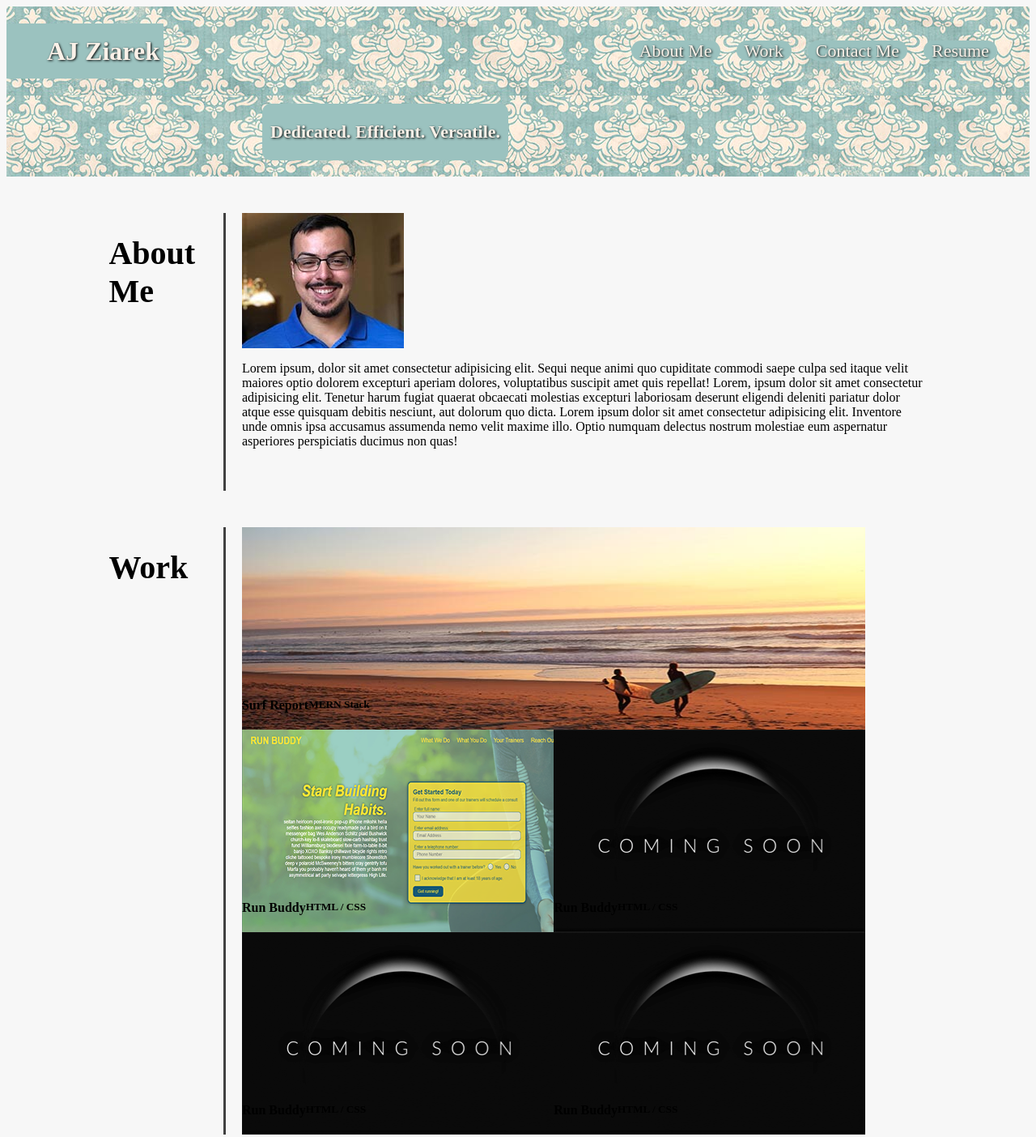
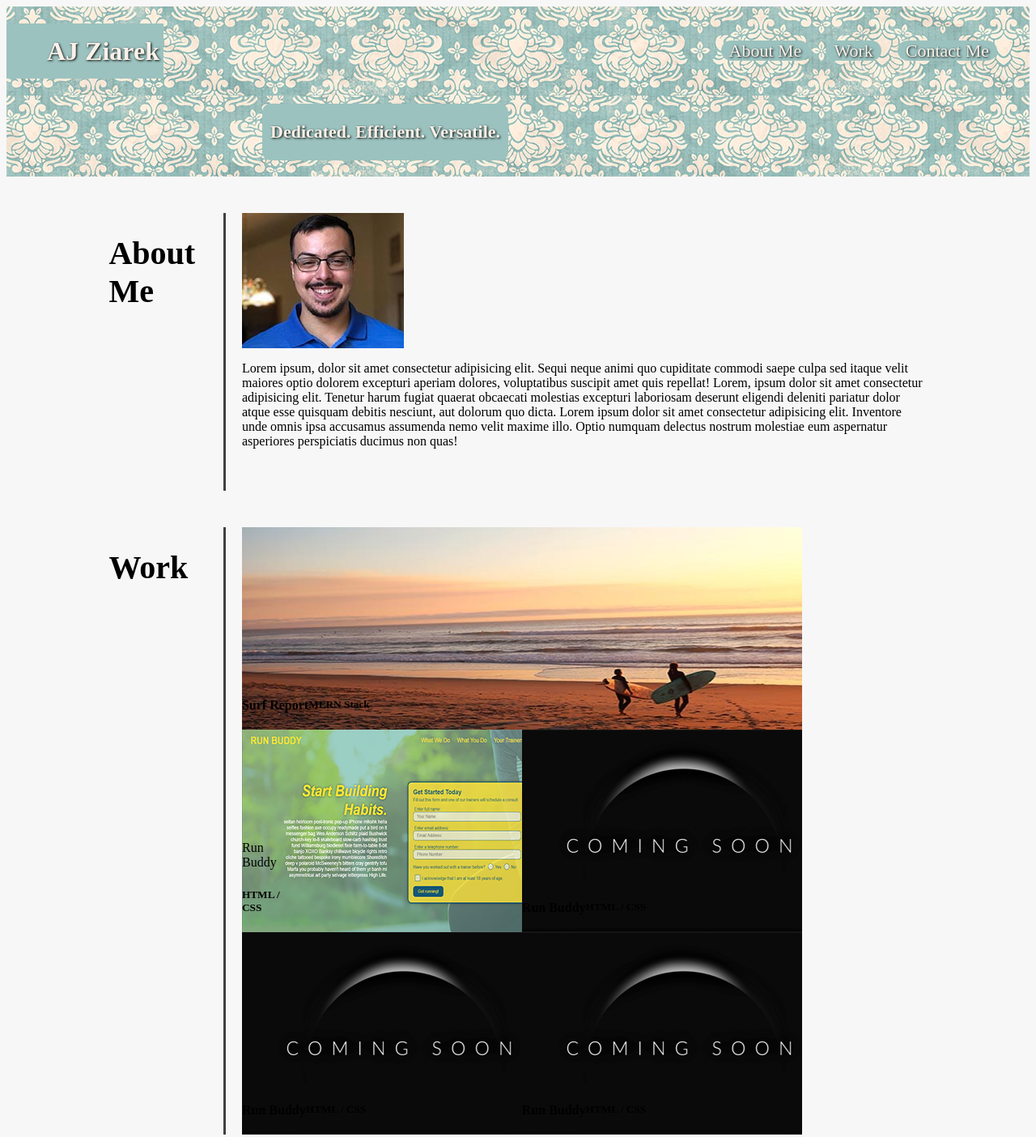
Before and after one commit to ajz91/ajzportfolio, a plain HTML site: page index.html in a window 1280 px wide. Shown: the top 1404 px of the page at 81% size. Drawn offline with Linux system fonts and the light colour scheme.

Commit message:
work link changes and header alterations

```diff
--- a/assets/css/style.css
+++ b/assets/css/style.css
@@ -160,6 +160,12 @@ nav ul a:hover {
     display:flex;
 }
 
+#runbuddy a {
+    color:#000;
+    text-decoration: none;
+    width:100%;
+}
+
 #project3 {
     background-image:url("../images/comingsoon.png");
     background-repeat:no-repeat;
--- a/index.html
+++ b/index.html
@@ -22,9 +22,6 @@
                 </li>
                 <li>
                     <a href="./index.html#contactme">Contact Me</a>
-                </li>
-                <li>
-                    <a href="./index.html#resume">Resume</a>
                 </li>
             </ul>
         </nav>
@@ -67,9 +64,10 @@
 
                 <div id="runbuddy">
                     <div class="text-wrapper">
-                        <h4 class="image-text">Run Buddy</h4>
+                        <a href="https://ajz91.github.io/run-buddy/" target="_blank" h4 class="image-text">Run Buddy</h4>
                         <h5 class="image-subtext">HTML / CSS</h5>
                     </div>
+                </a>
                 </div>
 
                 <div id="project3">
```
